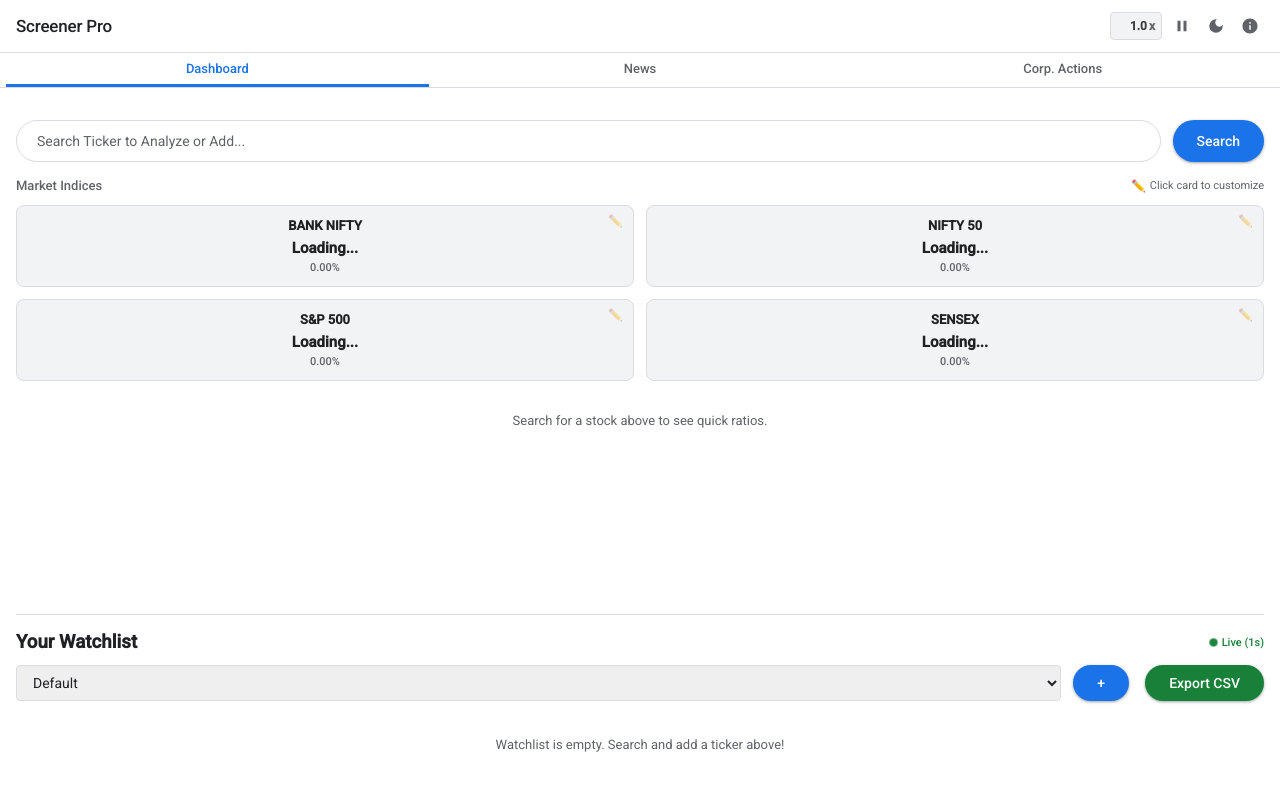
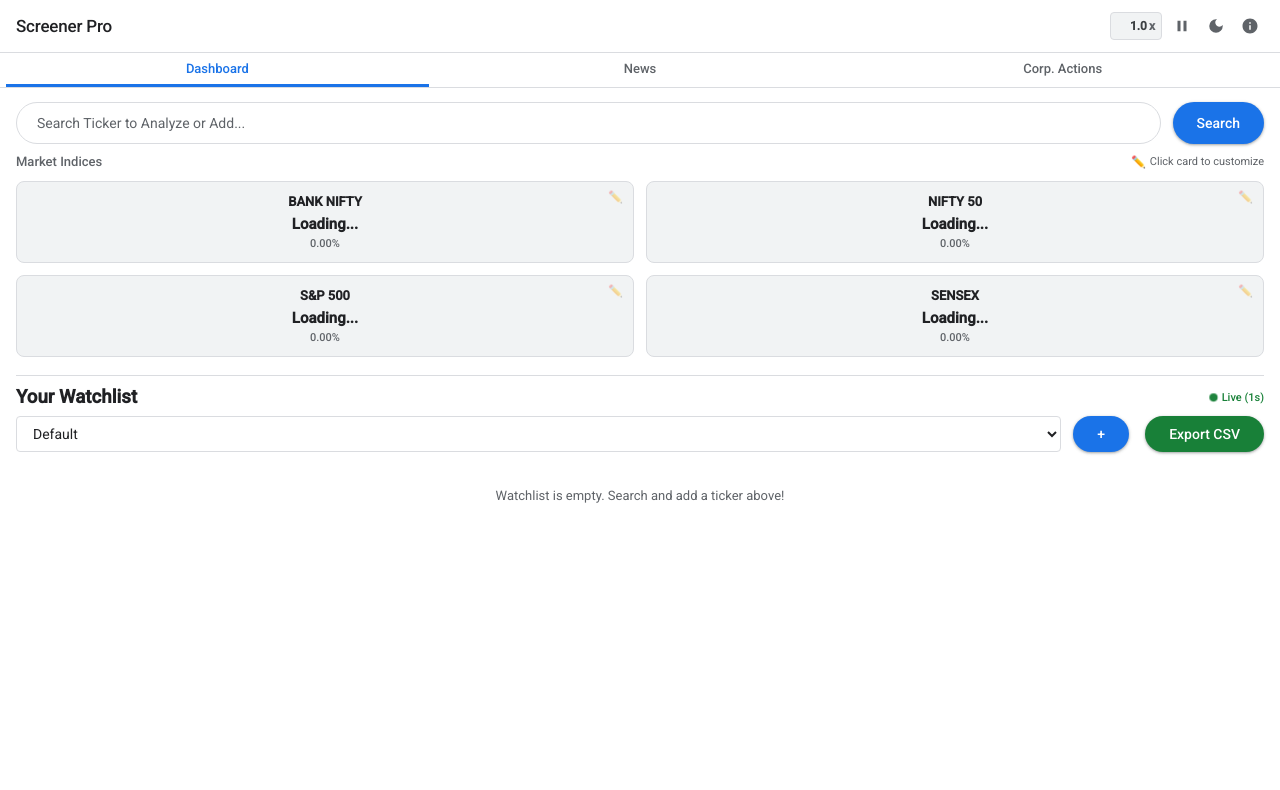
Before and after one commit to VishyG07/Screener-Extension, a browser extension: page extension-code/sidepanel.html in a window 1280 px wide. Drawn offline with Linux system fonts and the light colour scheme; a web font is replaced by a local one.

Commit message:
Eliminate huge blank space and remove redundant search placeholder (v2.0.43)

```diff
--- a/extension-code/sidepanel.html
+++ b/extension-code/sidepanel.html
@@ -34,16 +34,16 @@
 
   <!-- Search View (Now Dashboard) -->
   <div id="view-search" class="screener-view active">
-    <div class="screener-search-container" style="position:relative; margin-top:16px;">
+    <div class="screener-search-container" style="position:relative; margin-top:4px;">
       <input type="text" id="input-search" class="screener-input" placeholder="Search Ticker to Analyze or Add...">
       <button id="btn-search" class="screener-btn">Search</button>
       <div id="search-suggestions" class="screener-suggestions"></div>
     </div>
     <div id="results-search" class="screener-results"></div>
 
-    <h3 style="margin:24px 0 12px 0; padding-top:16px; border-top:1px solid #dadce0; display:flex; justify-content:space-between; align-items:center;" class="dashboard-section-title"><span>Your Watchlist</span><span style="font-size:11px; font-weight:500; color:#188038; display:flex; align-items:center; gap:5px;"><span class="screener-live-dot"></span> Live (1s)</span></h3>
+    <h3 style="margin:12px 0 8px 0; padding-top:10px; border-top:1px solid var(--border-color); display:flex; justify-content:space-between; align-items:center;" class="dashboard-section-title"><span>Your Watchlist</span><span style="font-size:11px; font-weight:500; color:#188038; display:flex; align-items:center; gap:5px;"><span class="screener-live-dot"></span> Live (1s)</span></h3>
     <div style="display:flex; justify-content:space-between; margin-bottom:12px;">
-      <select id="portfolio-select" class="screener-input" style="flex:1; margin-right:12px; padding:8px 12px; border-radius:4px; border:1px solid #dadce0; cursor:pointer;">
+      <select id="portfolio-select" class="screener-input" style="flex:1; margin-right:12px; padding:8px 12px; border-radius:4px; border:1px solid var(--border-color); background:var(--bg-color); color:var(--text-color); cursor:pointer;">
         <option value="Default">Default Portfolio</option>
       </select>
       <button id="btn-new-portfolio" class="screener-btn" style="margin-right:16px;" title="New Portfolio">+</button>
--- a/extension-code/sidepanel.js
+++ b/extension-code/sidepanel.js
@@ -795,7 +795,6 @@ document.addEventListener('DOMContentLoaded', () => {
       });
 
       html += `</div>`;
-      html += `<div style="color:var(--label-color); text-align:center; padding:32px 0 16px 0; font-size:13px;">Search for a stock above to see quick ratios.</div>`;
 
       resultsSearch.innerHTML = html;
 
--- a/extension-code/style.css
+++ b/extension-code/style.css
@@ -153,7 +153,7 @@ body {
 .screener-search-container {
   width: 100%;
   box-sizing: border-box;
-  padding: 16px 0;
+  padding: 10px 0;
   display: flex;
   gap: 12px;
   position: relative;
@@ -205,8 +205,9 @@ body {
 }
 
 .screener-results {
-  flex-grow: 1;
-  padding: 0 0 24px 0;
+  flex-shrink: 0;
+  padding: 0;
+  margin-bottom: 6px;
 }
 
 .screener-results h3 {
```
Also changed, not shown: extension-code/manifest.json.
